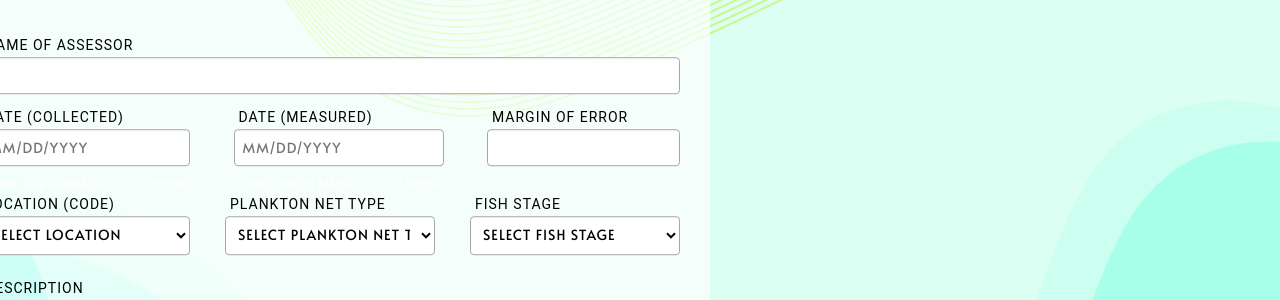
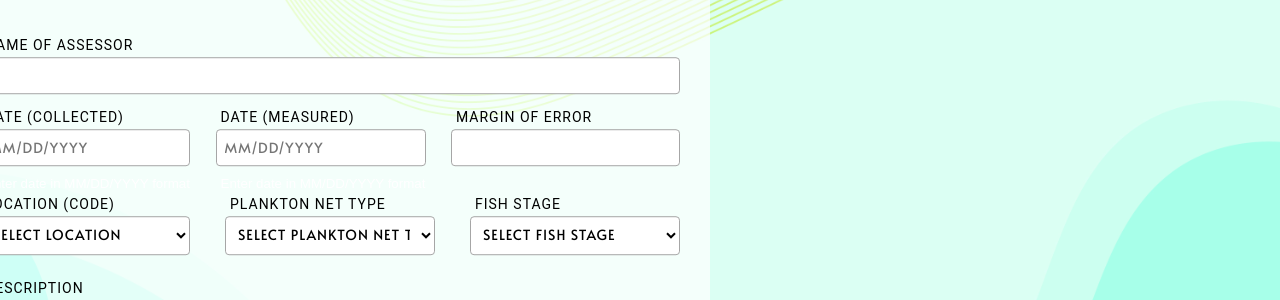
Before and after one commit to arvields/project, a Django app: page /questionnaire/ in a window 1280 px wide. Shown: the part 229-529 px from the top of the page. Run offline with Django 5.2, Linux system fonts and the light colour scheme; some web fonts are replaced.

Commit message:
data entry working version

```diff
--- a/app/static/questionnaire_style.css
+++ b/app/static/questionnaire_style.css
@@ -390,6 +390,7 @@ body {
     margin-bottom: 10px;
     margin-top: 2px;
     margin-left: -5px;
+    margin-right: 36px;
     letter-spacing: 1px;
 }
 
```
